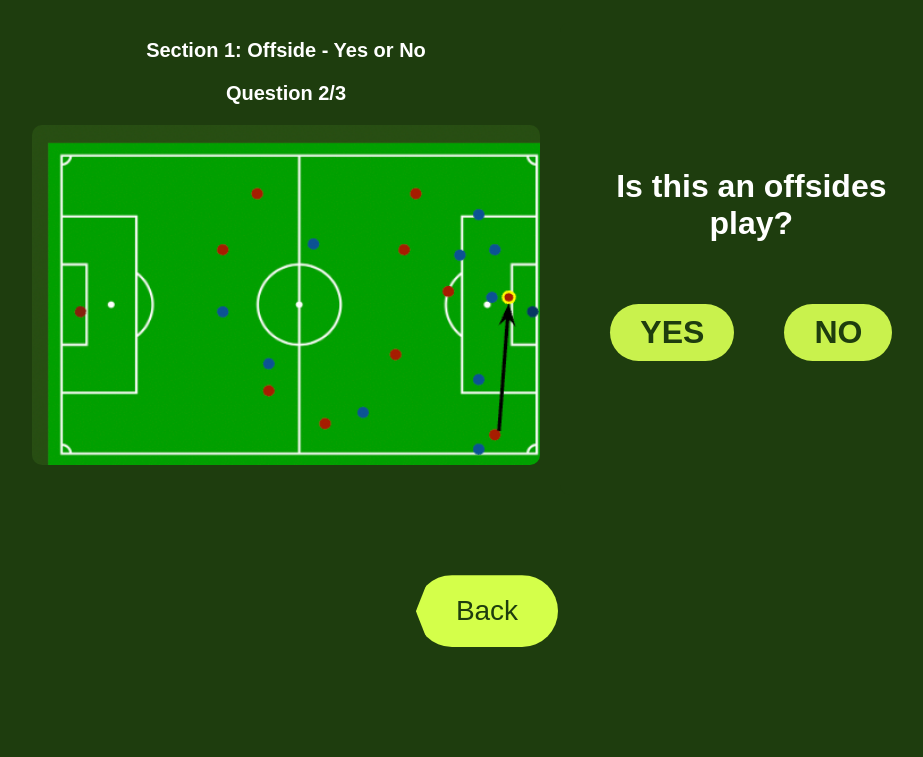
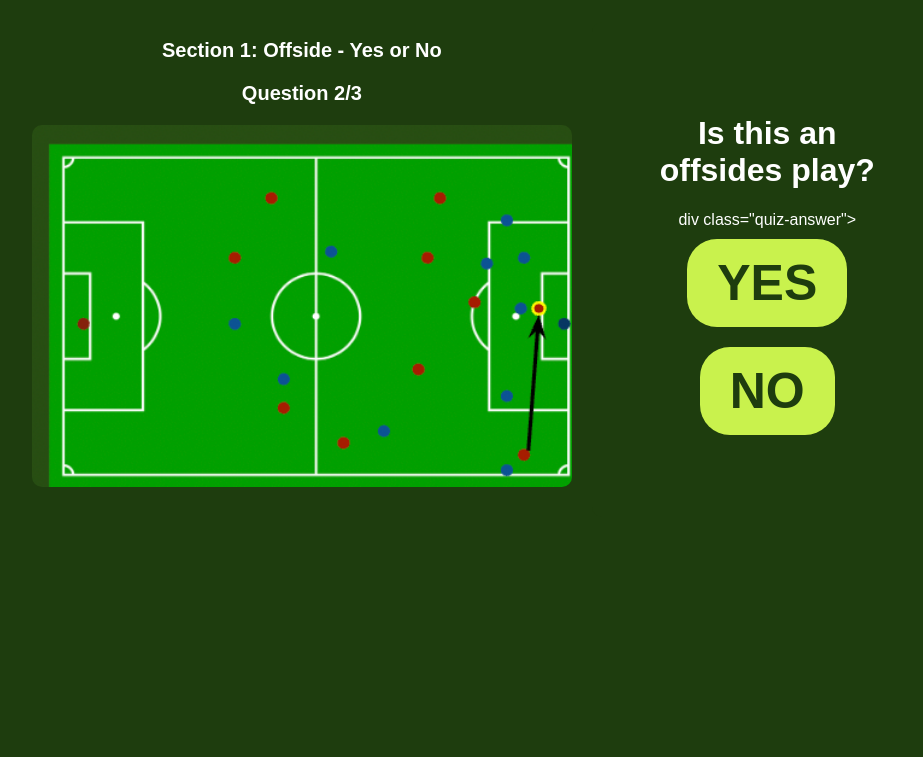
Before and after one commit to anumahmad/coms4170_ui_design_final, a Flask app: page /quiz/1 in a window 1280 px wide. Shown: the part 68-825 px from the top of the page, without its empty margins (153-1076 px from the left). Run offline with Flask 3, Linux system fonts and the light colour scheme; some web fonts are replaced.

Commit message:
Update quiz.html

```diff
--- a/templates/quiz.html
+++ b/templates/quiz.html
@@ -15,10 +15,10 @@
 
     <div class="quiz-right">
         <h1>{{ question.question }}</h1>
-        <div class="quiz-answers">
-            <button class="btn" onclick="submitAnswer('yes', {{ qnum }})">YES</button>
-            <button class="btn" onclick="submitAnswer('no', {{ qnum }})">NO</button>
-        </div>
+        div class="quiz-answer">
+                <button class="btn" onclick="submitAnswer('yes', {{ qnum }})">YES</button>
+                <button class="btn" onclick="submitAnswer('no', {{ qnum }})">NO</button>
+            </div>
 
     </div>
 </div>
```
